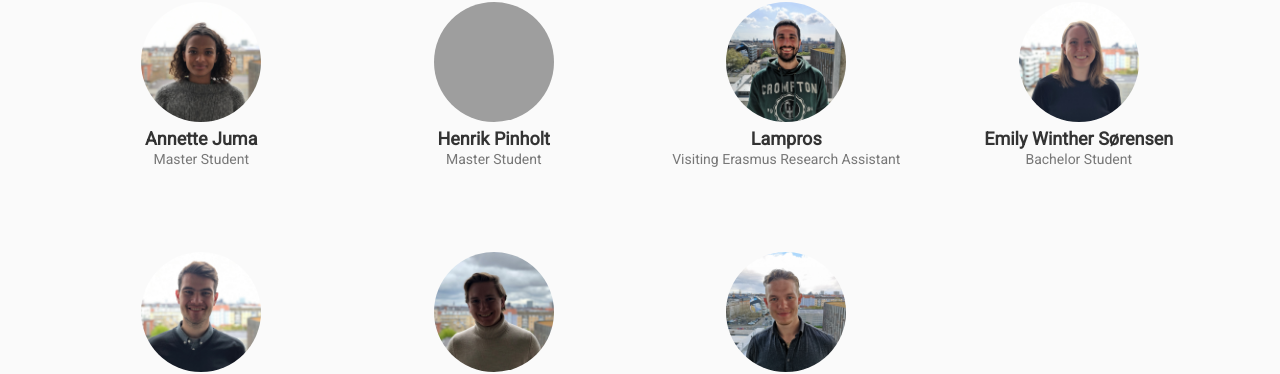
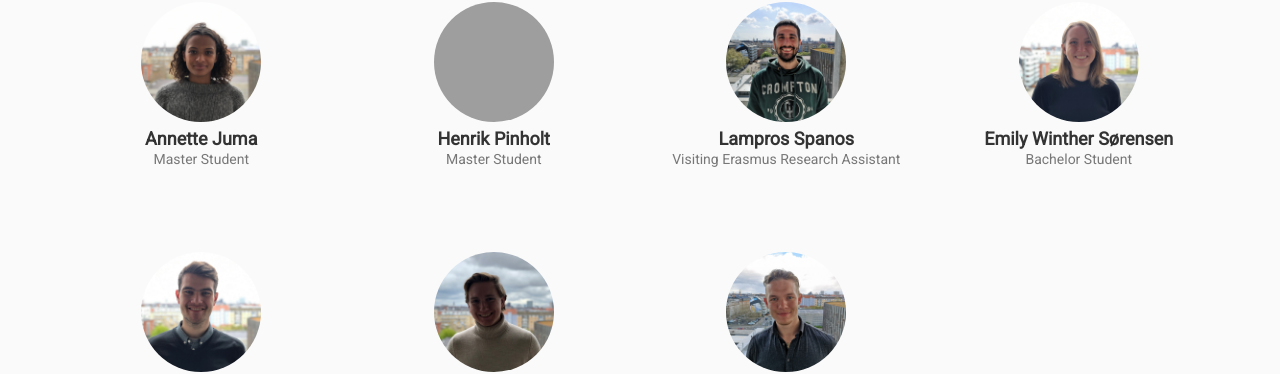
Before and after one commit to hatzakislab/hatzakislab.github.io, a Jekyll site: the page built from index.md, in a window 1280 px wide and 900 px high, scrolled down 1902 px. Shown: the part 132-506 px from the top of the window. Built offline with Jekyll 4.4.1, drawn with Linux system fonts in a browser that asks for light colours; some web fonts are replaced; comment, search, counter and statistics services are not loaded.

Commit message:
Update team.yml

```diff
--- a/_data/team.yml
+++ b/_data/team.yml
@@ -69,7 +69,6 @@
   linkedin:
   img: /huang1.jpg
   desc: Ph.D fellow
-  orcid:
   blank: true
 
 - name: Freja J. Bohr
@@ -98,7 +97,7 @@
   orcid: 0000-0002-4345-5334
   blank: true
 
-- name: Lampros
+- name: Lampros Spanos
   img: /Lampros.jpg
   desc: Visiting Erasmus Research Assistant
   blank: true
```
